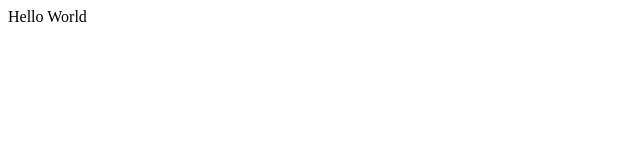
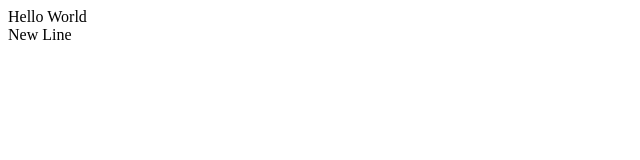
Before and after one commit to purbayan1105/git-Out1, a plain HTML site: page index.html in a window 1280 px wide. Shown: the full height of the page, 0-640 px from the left. Drawn offline with Linux system fonts and the light colour scheme.

Commit message:
index modified

```diff
--- a/index.html
+++ b/index.html
@@ -8,4 +8,5 @@
   <body>
     Hello World
   </body>
+  <div class="">New Line</div>
 </html>
```
